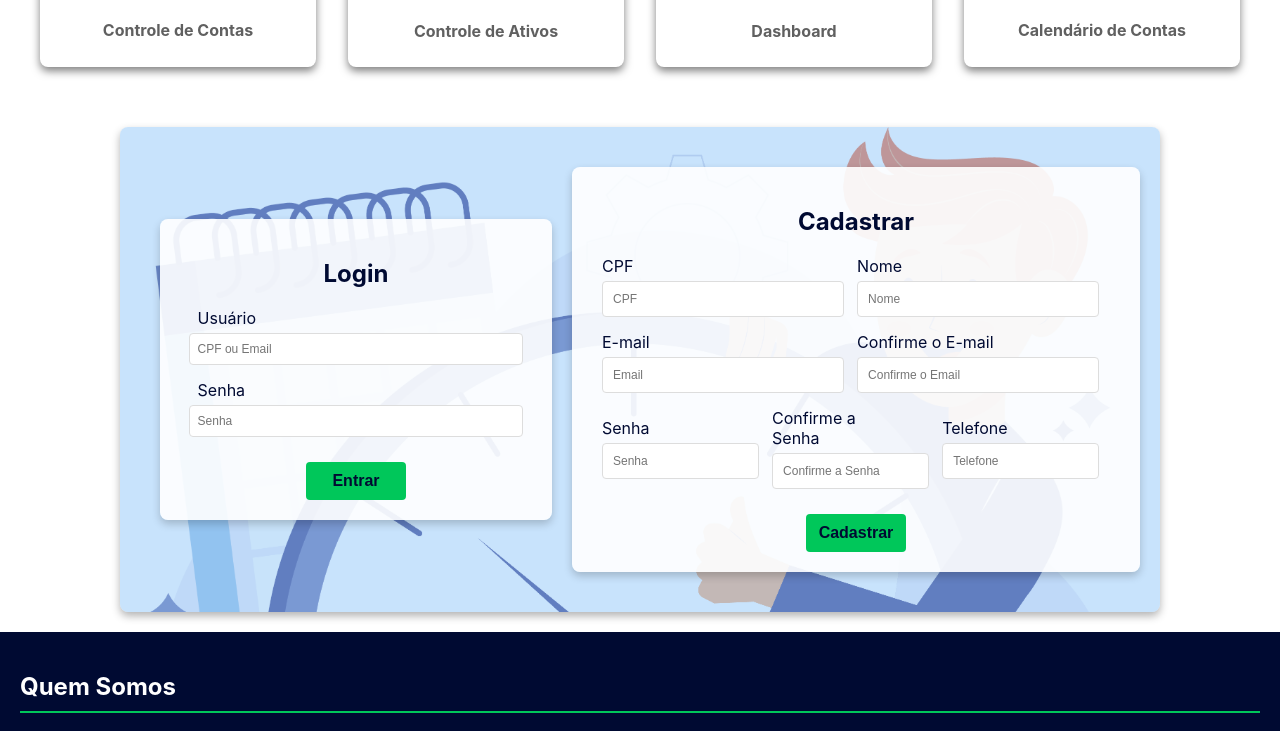
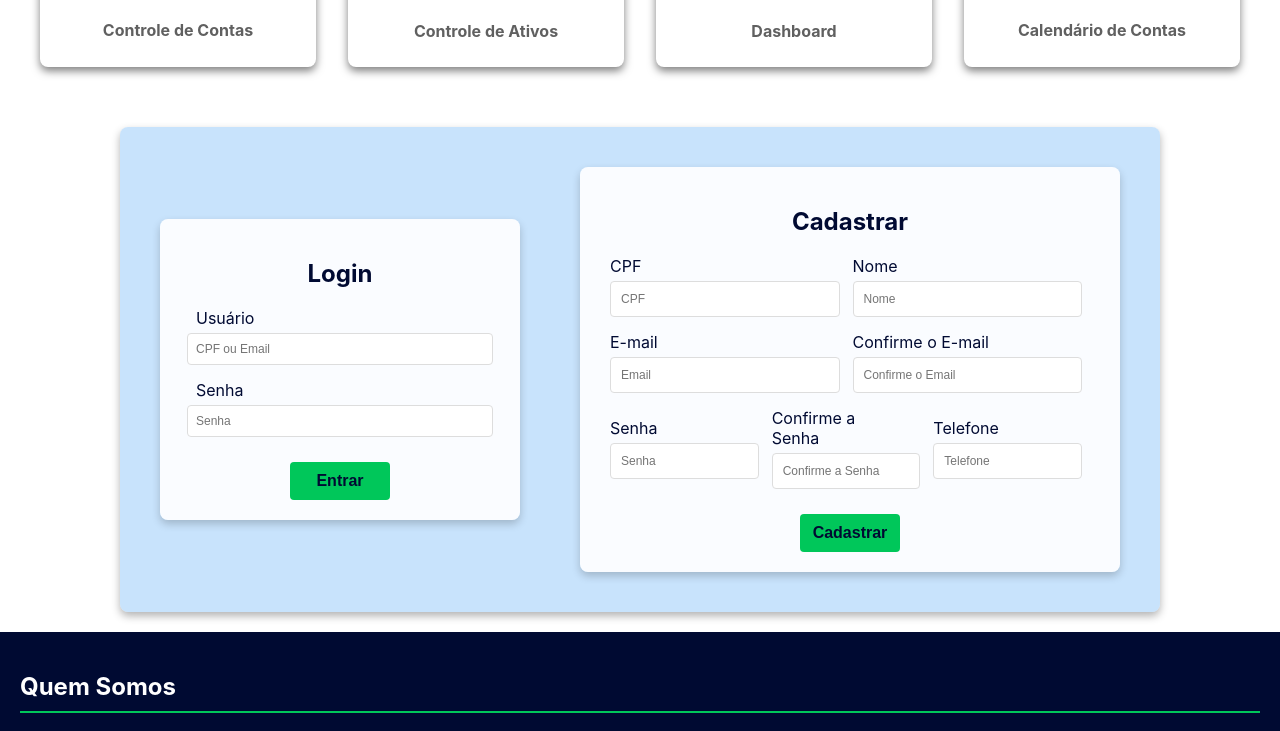
Before and after one commit to MatheusLuizz/projeto-web-2, a React (Create React App) app in the folder frontend/: page / in a window 1280 px wide. Shown: the part 865-1596 px from the top of the page. Built offline with nearby package versions, Linux system fonts and the light colour scheme.

Commit message:
Inserindo os links no Header

```diff
--- a/frontend/src/components/Header.js
+++ b/frontend/src/components/Header.js
@@ -1,12 +1,14 @@
 import React from "react";
-import { AppBar, Toolbar, Typography, Button, Box } from "@mui/material";
-import { Link } from "react-router-dom";
-import Register from "./Register";
-import Login from "./Login";
-import Who from "./Who";
-import Features from "./Features";
+import { AppBar, Toolbar, Button, Box } from "@mui/material";
 
 function Header() {
+  const handleScroll = (id) => {
+    const element = document.getElementById(id);
+    if (element) {
+      element.scrollIntoView({ behavior: "smooth" });
+    }
+  };
+
   return (
     <AppBar position="static" sx={{ backgroundColor: "#000A32" }}>
       <Toolbar sx={{ display: 'flex', justifyContent: 'space-between', alignItems: 'center' }}>
@@ -18,8 +20,7 @@ function Header() {
         <Box sx={{ display: 'flex', gap: 2 }}>
           <Button
             color="inherit"
-            component={Link}
-            to="/sobre"
+            onClick={() => handleScroll('features')}
             sx={{
               "&:hover": {
                 color: "#00C75A",
@@ -31,8 +32,7 @@ function Header() {
           </Button>
           <Button
             color="inherit"
-            component={Link}
-            to="/login"
+            onClick={() => handleScroll('login')}
             sx={{
               "&:hover": {
                 color: "#00C75A",
@@ -44,8 +44,7 @@ function Header() {
           </Button>
           <Button
             color="inherit"
-            component={Link}
-            to="/register"
+            onClick={() => handleScroll('register')}
             sx={{
               "&:hover": {
                 color: "#00C75A",
@@ -57,8 +56,7 @@ function Header() {
           </Button>
           <Button
             color="inherit"
-            component={Link}
-            to="/quemSomos"
+            onClick={() => handleScroll('who')}
             sx={{
               "&:hover": {
                 color: "#00C75A",
--- a/frontend/src/components/HomePage.js
+++ b/frontend/src/components/HomePage.js
@@ -17,18 +17,7 @@ function HomePage({ onLogin }) {
     maxWidth: "1000px",
     display: "flex",
     justifyContent: "center",
-  };
-
-  const cardImageStyle = {
-    width: "100%",
-    height: "auto",
-    position: "absolute",
-    top: 0,
-    left: 0,
-    zIndex: -1,
-    objectFit: "cover",
-    objectPosition: "left center",
-  };
+    };
 
   const cardContentStyle = {
     padding: "20px",
@@ -52,38 +41,43 @@ function HomePage({ onLogin }) {
     width: "40%",
     maxWidth: "400px",
     marginRight: "20px",
-    marginRight: "20px",
+    display: "flex",
+    alignItems: "center",
   };
 
   const registerStyle = {
     width: "60%",
     maxWidth: "600px",
     marginLeft: "20px",
-    marginRight: "20px",
-  }
+    display: "flex",
+    alignItems: "center",
+  };
 
   return (
     <div>
       <div>
         <MainBanner />
       </div>
-      <div>
+
+      <div id="features">
         <Features />
       </div>
+
       <div style={cardContainerStyle}>
-        <img src="./imagLogin.png" alt="Card Background" style={cardImageStyle} />
         <div style={cardContentStyle}>
           <div style={cardInnerContainerStyle}>
-            <div style={loginStyle}>
+            <div id="login" style={loginStyle}>
               <Login onLogin={onLogin} />
             </div>
-            <div style={registerStyle}>
+
+            <div id="register" style={registerStyle}>
               <Register />
             </div>
           </div>
         </div>
       </div>
-      <div>
+
+      <div id="who">
         <Who />
       </div>
     </div>
--- a/frontend/src/components/Login.js
+++ b/frontend/src/components/Login.js
@@ -1,182 +1,33 @@
-// import React, { useState, useEffect } from "react";
-// import { useNavigate } from "react-router-dom";
-
-// function Login({ onLogin }) {
-//   const [username, setUsername] = useState(""); // Pode ser CPF ou email
-//   const [password, setPassword] = useState("");
-//   const navigate = useNavigate();
-
-//   const ADMIN_USERNAME = "admin";
-//   const ADMIN_PASSWORD = "123";
-
-//   // Limpar os campos ao carregar a página
-//   useEffect(() => {
-//     setUsername("");
-//     setPassword("");
-//   }, []);
-
-//   const handleLogin = async () => {
-//     try {
-//       // Verificação para usuário admin
-//       if (username === ADMIN_USERNAME && password === ADMIN_PASSWORD) {
-//         onLogin();
-//         navigate("/home");
-//         return;
-//       }
-
-//       // Tentativa de autenticação normal
-//       const response = await fetch("http://localhost:8000/api/login/", {
-//         method: "POST",
-//         headers: {
-//           "Content-Type": "application/x-www-form-urlencoded",
-//         },
-//         body: new URLSearchParams({
-//           username: username,
-//           password: password,
-//         }),
-//       });
-
-//       const data = await response.json();
-
-//       if (data.success) {
-//         onLogin();
-//         navigate("/home");
-//       } else {
-//         alert("CPF/Email ou senha incorretos");
-//         setUsername("");
-//         setPassword("");
-//       }
-//     } catch (error) {
-//       console.error("Erro durante o login:", error);
-//       alert("Erro durante o login. Tente novamente.");
-//       setUsername("");
-//       setPassword("");
-//     }
-//   };
-
-//   const containerStyle = {
-//     display: "flex",
-//     flexDirection: "column",
-//     alignItems: "center",
-//     padding: "20px",
-//     backgroundColor: "rgba(255, 255, 255, 0.9)",
-//     borderRadius: "8px",
-//     boxShadow: "0 4px 8px rgba(0, 0, 0, 0.2)",
-//     width: "100%",
-//     maxWidth: "400px",
-//     margin: "0 auto",
-//   };
-
-//   const titleStyle = {
-//     color: "#000A32",
-//     marginBottom: "20px",
-//   };
-
-//   const formGroupStyle = {
-//     width: "90%",
-//     marginBottom: "15px",
-//     padding: "0 10px",
-//     display: "flex",
-//     flexDirection: "column",
-//     alignItems: "center",
-//   };
-
-//   const labelStyle = {
-//     fontSize: "16px",
-//     color: "#000A32",
-//     marginBottom: "5px",
-//     display: "block",
-//     textAlign: "left",
-//     width: "100%",
-//   };
-
-//   const inputStyle = {
-//     width: "100%",
-//     padding: "8px",
-//     border: "1px solid #ddd",
-//     borderRadius: "4px",
-//     fontSize: "12px",
-//   };
-
-//   const buttonStyle = {
-//     width: "auto",
-//     minWidth: "100px",
-//     padding: "10px",
-//     backgroundColor: "#00C75A",
-//     color: "#000A32",
-//     border: "none",
-//     borderRadius: "4px",
-//     fontSize: "16px",
-//     cursor: "pointer",
-//     fontWeight: "bold",
-//     marginTop: "10px",
-//   };
-
-//   return (
-//     <div style={containerStyle}>
-//       <h2 style={titleStyle}>Login</h2>
-//       <div style={formGroupStyle}>
-//         <label htmlFor="username" style={labelStyle}>Usuário</label>
-//         <input
-//           id="username"
-//           type="text"
-//           value={username}
-//           onChange={(e) => setUsername(e.target.value)}
-//           placeholder="CPF ou Email"
-//           style={inputStyle}
-//         />
-//       </div>
-//       <div style={formGroupStyle}>
-//         <label htmlFor="password" style={labelStyle}>Senha</label>
-//         <input
-//           id="password"
-//           type="password"
-//           value={password}
-//           onChange={(e) => setPassword(e.target.value)}
-//           placeholder="Senha"
-//           style={inputStyle}
-//         />
-//       </div>
-//       <button onClick={handleLogin} style={buttonStyle}>
-//         Entrar
-//       </button>
-//     </div>
-//   );
-// }
-
-// export default Login;
-
-
 import React, { useState, useEffect } from "react";
 import { useNavigate } from "react-router-dom";
 
 function Login({ onLogin }) {
-  const [username, setUsername] = useState(""); // Pode ser CPF ou email
+  const [username, setUsername] = useState("");
   const [password, setPassword] = useState("");
-  const [isClicked, setIsClicked] = useState(false); // Estado para controlar o clique no botão
+  const [isClicked, setIsClicked] = useState(false);
   const navigate = useNavigate();
 
   const ADMIN_USERNAME = "admin";
   const ADMIN_PASSWORD = "123";
 
-  // Limpar os campos ao carregar a página
+
   useEffect(() => {
     setUsername("");
     setPassword("");
   }, []);
 
   const handleLogin = async () => {
-    setIsClicked(true); // Define isClicked como true ao clicar
+    setIsClicked(true);
 
     try {
-      // Verificação para usuário admin
+
       if (username === ADMIN_USERNAME && password === ADMIN_PASSWORD) {
         onLogin();
         navigate("/home");
         return;
       }
 
-      // Tentativa de autenticação normal
+
       const response = await fetch("http://localhost:8000/api/login/", {
         method: "POST",
         headers: {
@@ -204,7 +55,7 @@ function Login({ onLogin }) {
       setUsername("");
       setPassword("");
     } finally {
-      setIsClicked(false); // Define isClicked como false após o login ser processado
+      setIsClicked(false);
     }
   };
 
@@ -256,7 +107,7 @@ function Login({ onLogin }) {
     width: "auto",
     minWidth: "100px",
     padding: "10px",
-    backgroundColor: isClicked ? "#91c8fa" : "#00C75A", // Altera a cor ao clicar
+    backgroundColor: isClicked ? "#91c8fa" : "#00C75A",
     color: "#000A32",
     border: "none",
     borderRadius: "4px",
@@ -264,7 +115,7 @@ function Login({ onLogin }) {
     cursor: "pointer",
     fontWeight: "bold",
     marginTop: "10px",
-    transition: "background-color 0.3s", // Transição suave na mudança de cor
+    transition: "background-color 0.3s",
   };
 
   return (
```
